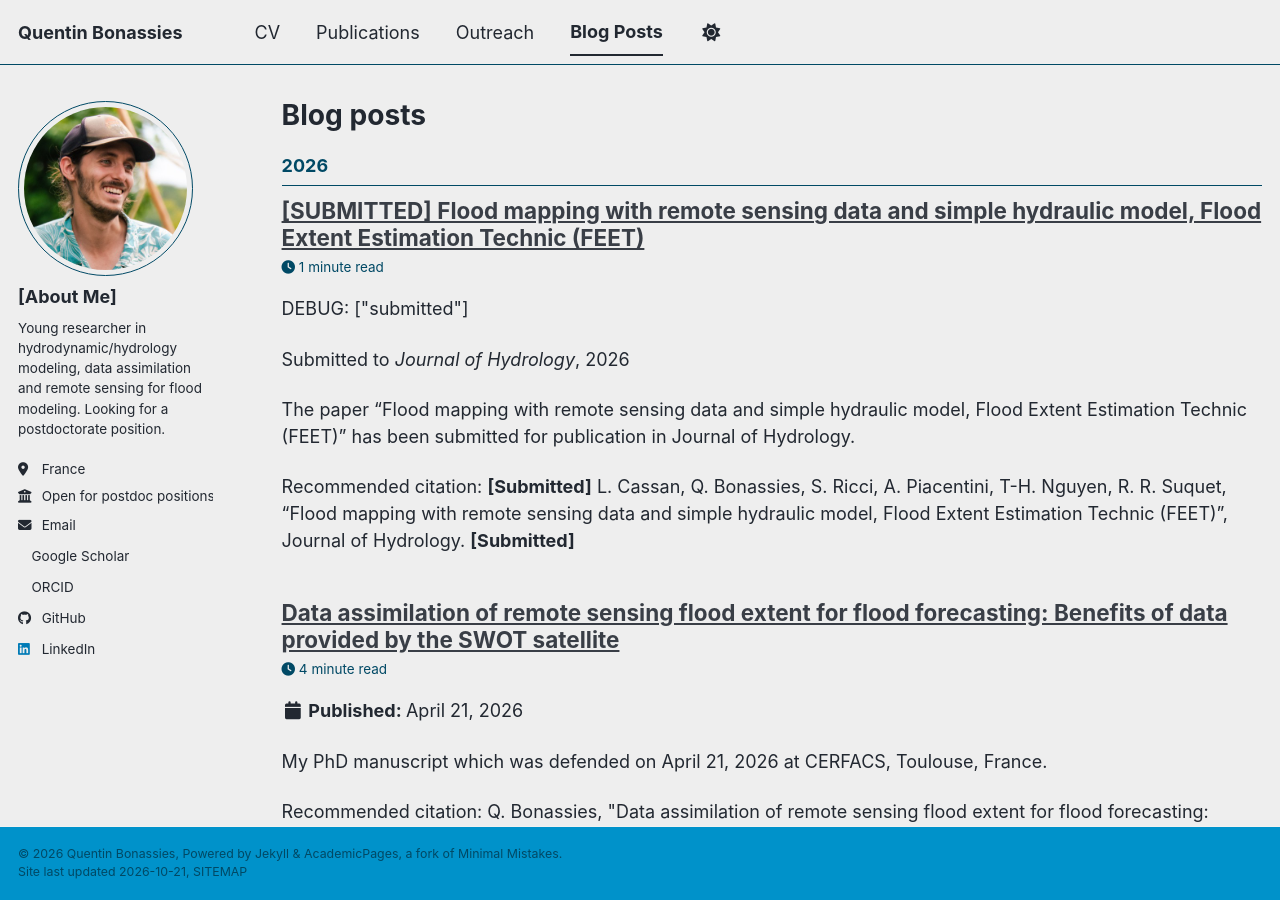
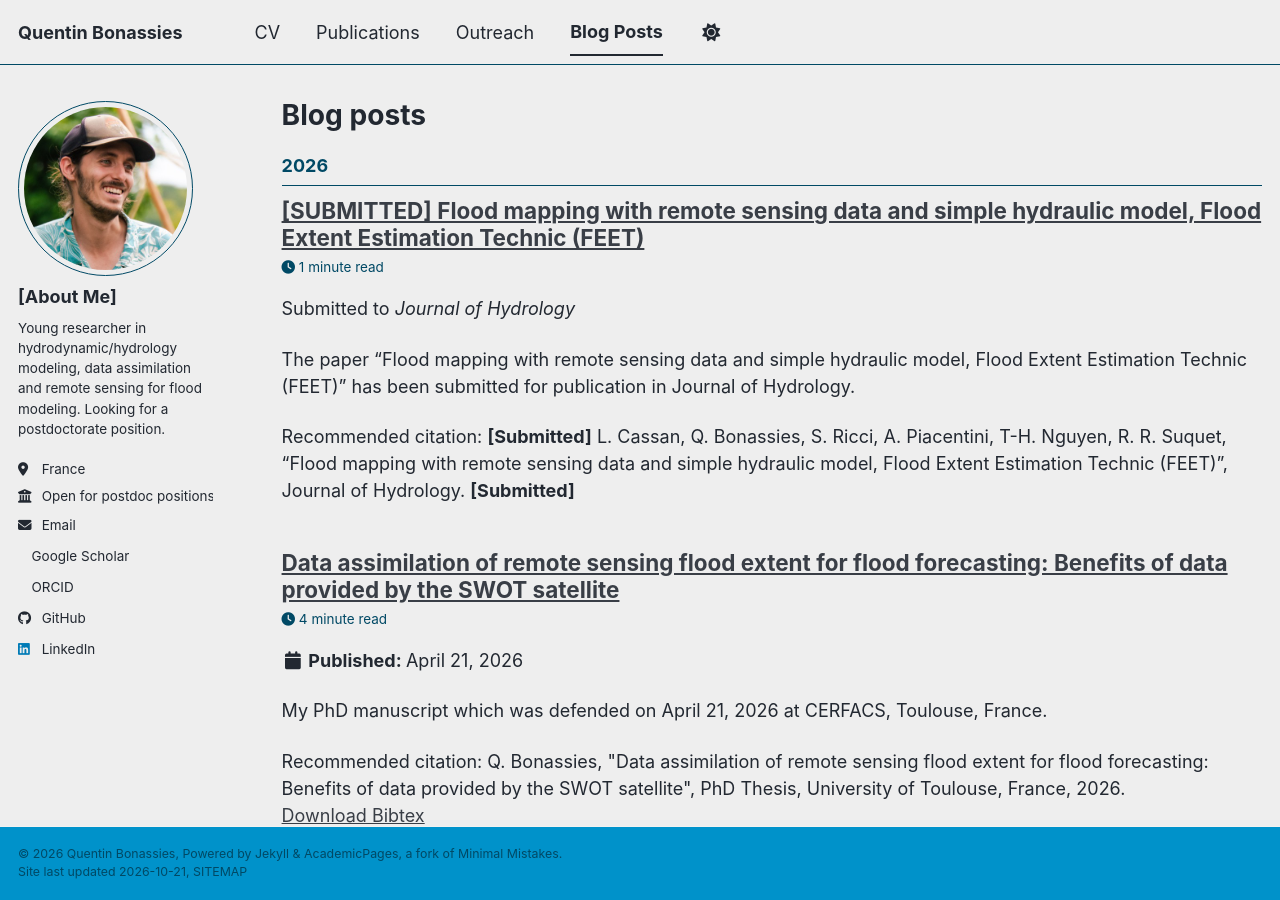
Before and after one commit to quentinbns/quentinbns.github.io, a Jekyll site: the page built from _pages/year-archive.html, in a window 1280 px wide and 900 px high. Built offline with Jekyll 4.4.1, drawn with Linux system fonts in a browser that asks for light colours; a style sheet for code colours, icons or effects is not loaded.

Commit message:
remove debug

```diff
--- a/_includes/archive-single.html
+++ b/_includes/archive-single.html
@@ -39,8 +39,7 @@
     {% endif %}
 
     {% if post.tags contains 'submitted' %}
-    <p>DEBUG: {{ post.tags | inspect }}</p>
-      <p>Submitted to <i>{{ post.venue }}</i>{% if post.date %}, {{ post.date | date: "%Y" }}{% endif %}</p>
+      <p>Submitted to <i>{{ post.venue }}</i></p>
 
     {% elsif post.collection == 'teaching' %}
       <p>{{ post.type }}, <i>{{ post.venue }}</i>, {{ post.date | date: "%Y" }}</p>
```
